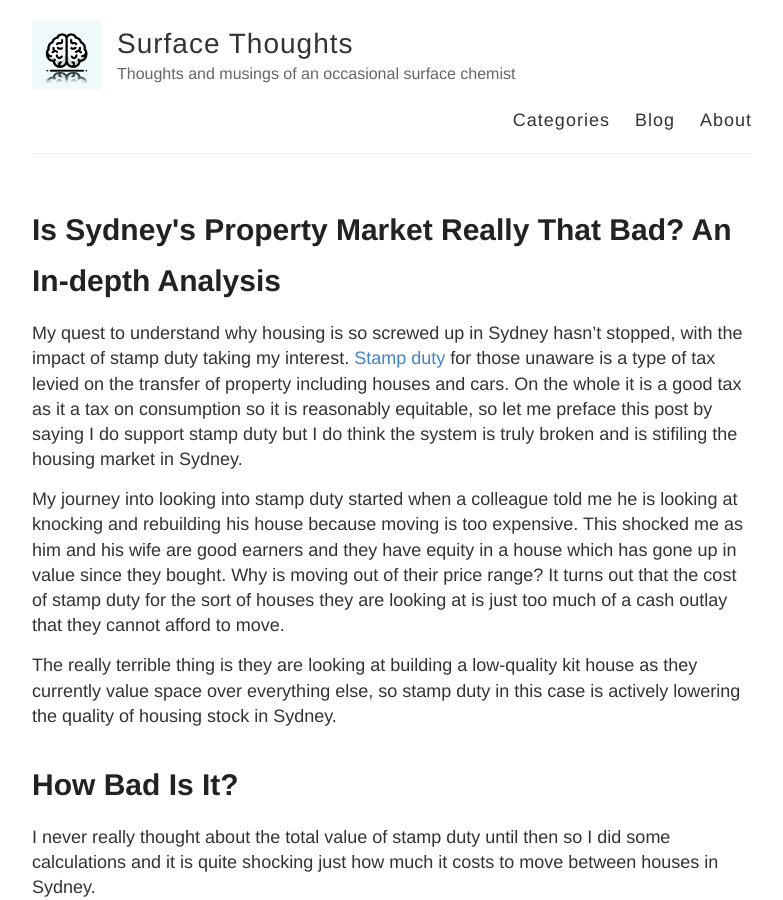
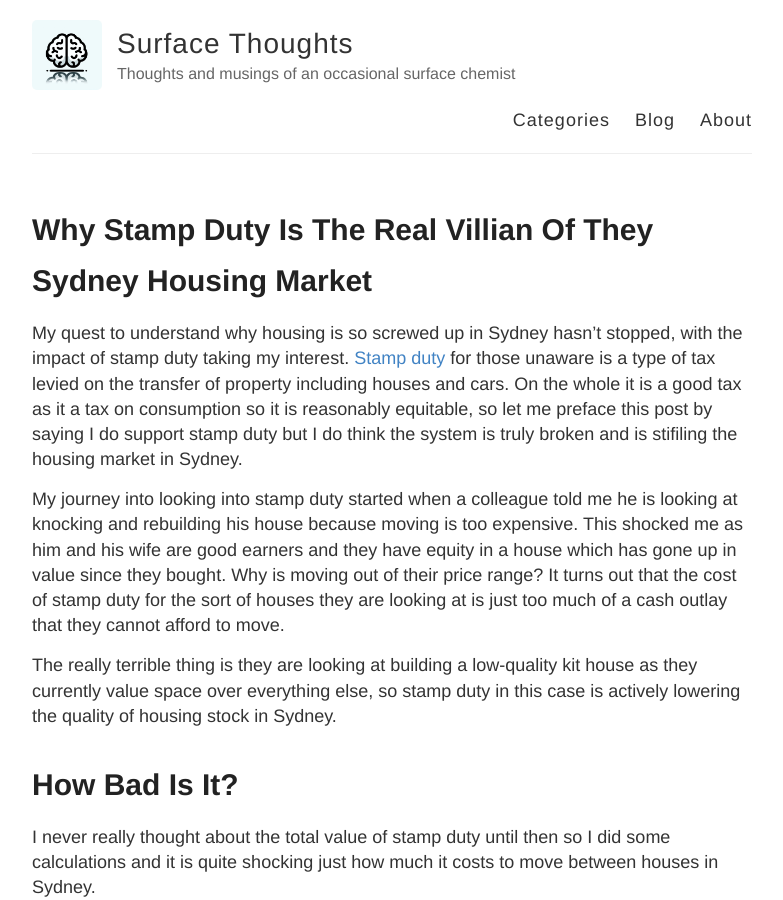
Before and after one commit to speppou/speppou.github.io, a Jekyll site: the page built from _posts/2024-08-18-Stamp-Duty.md, in a window 1280 px wide and 900 px high. Shown: the whole window, without its empty margins (248-1031 px from the left). Built offline with Jekyll 4.4.1, drawn with Linux system fonts in a browser that asks for light colours.

Commit message:
fix title

```diff
--- a/_posts/2024-08-18-Stamp-Duty.md
+++ b/_posts/2024-08-18-Stamp-Duty.md
@@ -1,6 +1,6 @@
 ---
 layout: post
-title: Is Sydney's Property Market Really That Bad? An In-depth Analysis
+title: Why Stamp Duty Is The Real Villian Of They Sydney Housing Market
 categories: [Data Science]
 ---
 
```
